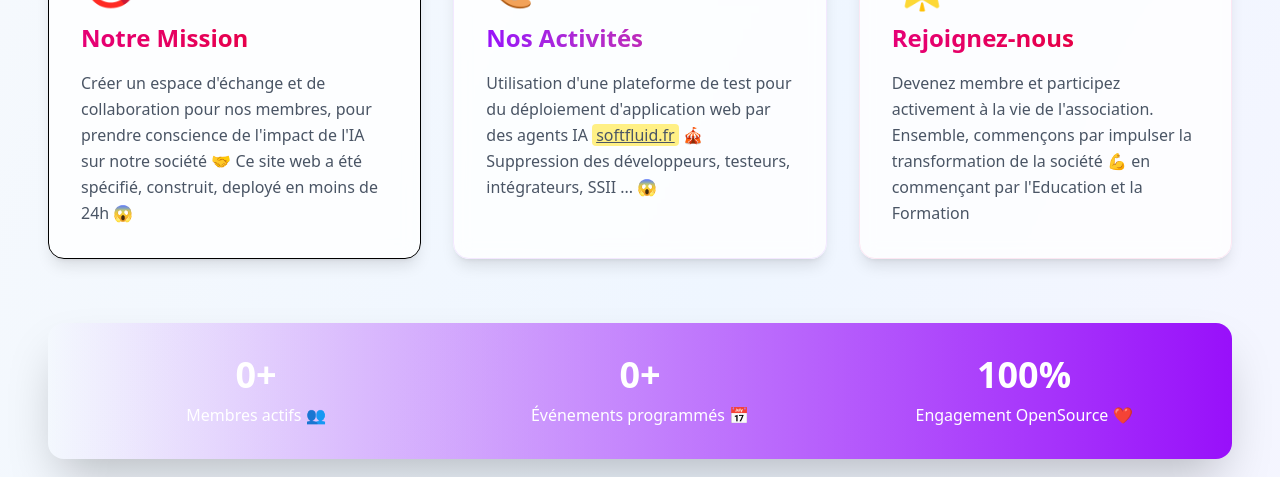
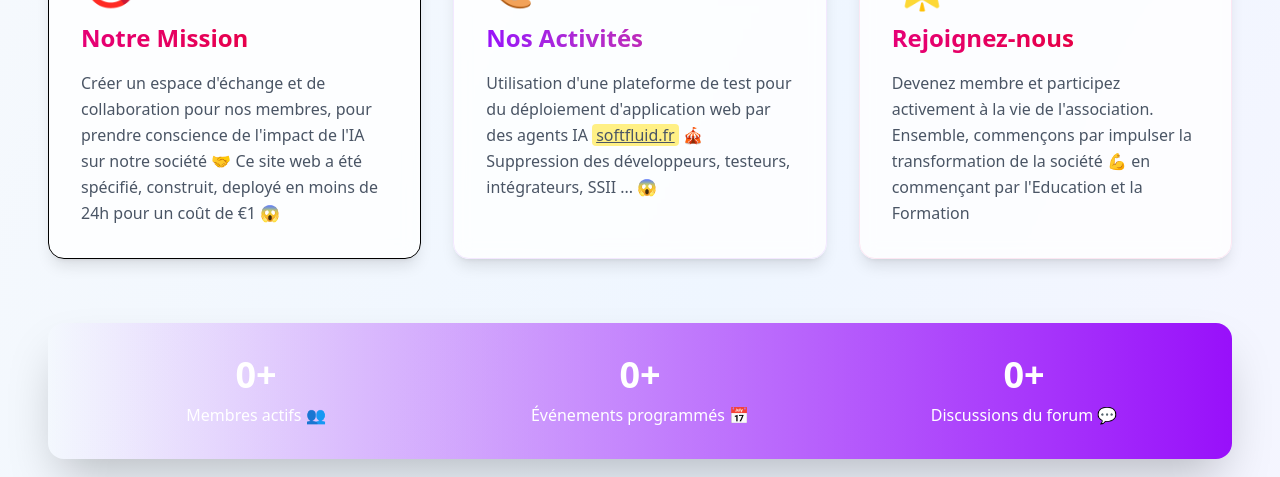
Before and after one commit to Sam9682/ai-hypervisia, a React (Vite) app in the folder frontend/: page / in a window 1280 px wide. Shown: the part 817-1294 px from the top of the page. Built offline with nearby package versions, Linux system fonts and the light colour scheme; no server answers.

Commit message:
replace messahe stats by nb of discussions

```diff
--- a/frontend/src/pages/HomePage.tsx
+++ b/frontend/src/pages/HomePage.tsx
@@ -101,7 +101,7 @@ export const HomePage = () => {
           <p className="text-gray-600 leading-relaxed">
             Créer un espace d'échange et de collaboration pour nos membres,
             pour prendre conscience de l'impact de l'IA sur notre société 🤝
-            Ce site web a été spécifié, construit, deployé en moins de 24h 😱
+            Ce site web a été spécifié, construit, deployé en moins de 24h pour un coût de €1 😱
           </p>
         </div>
 
@@ -146,8 +146,10 @@ export const HomePage = () => {
             <div className="text-primary-100">Événements programmés 📅</div>
           </div>
           <div>
-            <div className="text-4xl font-bold mb-2">100%</div>
-            <div className="text-primary-100">Engagement OpenSource ❤️</div>
+            <div className="text-4xl font-bold mb-2">
+              {loadingStats ? '...' : (stats?.total_topics || 0)}+
+            </div>
+            <div className="text-primary-100">Discussions du forum 💬</div>
           </div>
         </div>
       </div>
```
